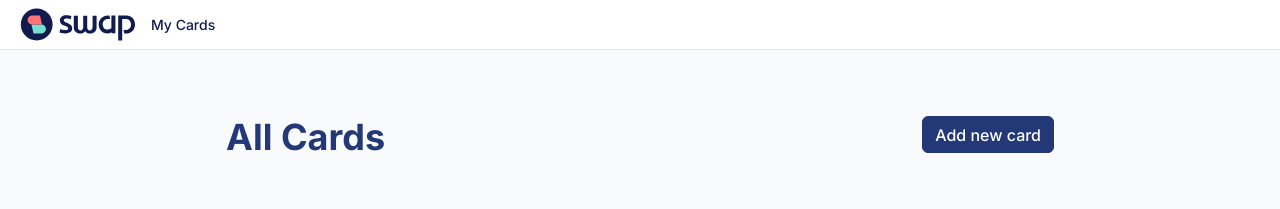
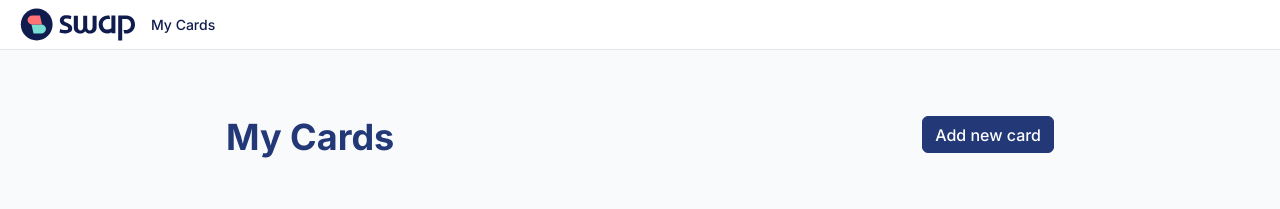
Before and after one commit to felahgs/cartoes-swap, a React (Create React App) app: page / in a window 1280 px wide. Shown: the top 209 px of the page. Built offline with nearby package versions, Linux system fonts and the light colour scheme.

Commit message:
change title

```diff
--- a/src/components/CardsList/CardsList.tsx
+++ b/src/components/CardsList/CardsList.tsx
@@ -65,7 +65,7 @@ function CardsList({ cards, setCards }: T.CardsListProps) {
         onConfirm={handleOnConfirm}
       />
       <S.HeaderContainer>
-        <h1>All Cards</h1>
+        <h1>My Cards</h1>
         <Button onClick={handleAddCard}>Add new card</Button>
       </S.HeaderContainer>
       <S.CardsContainer>
```
